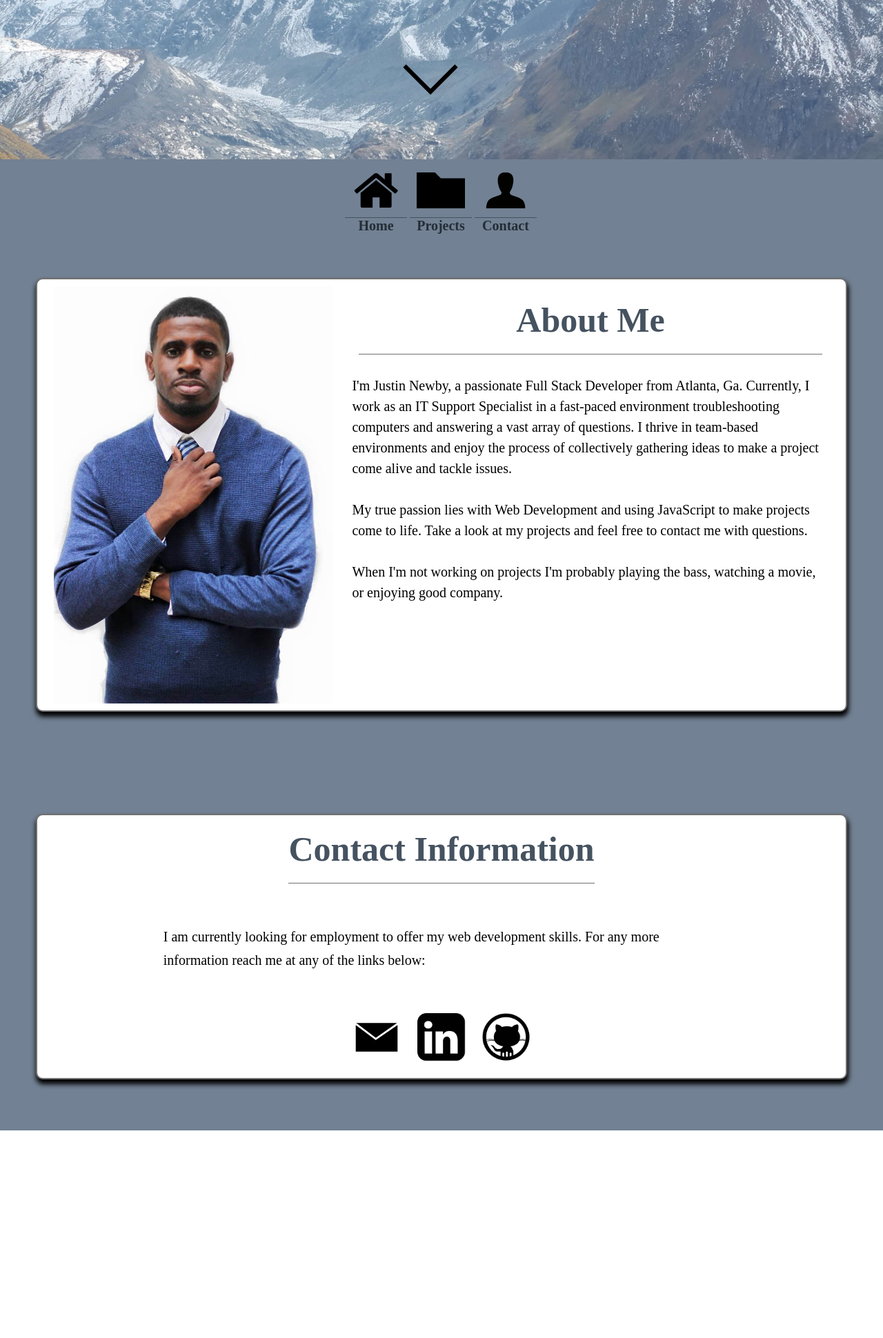
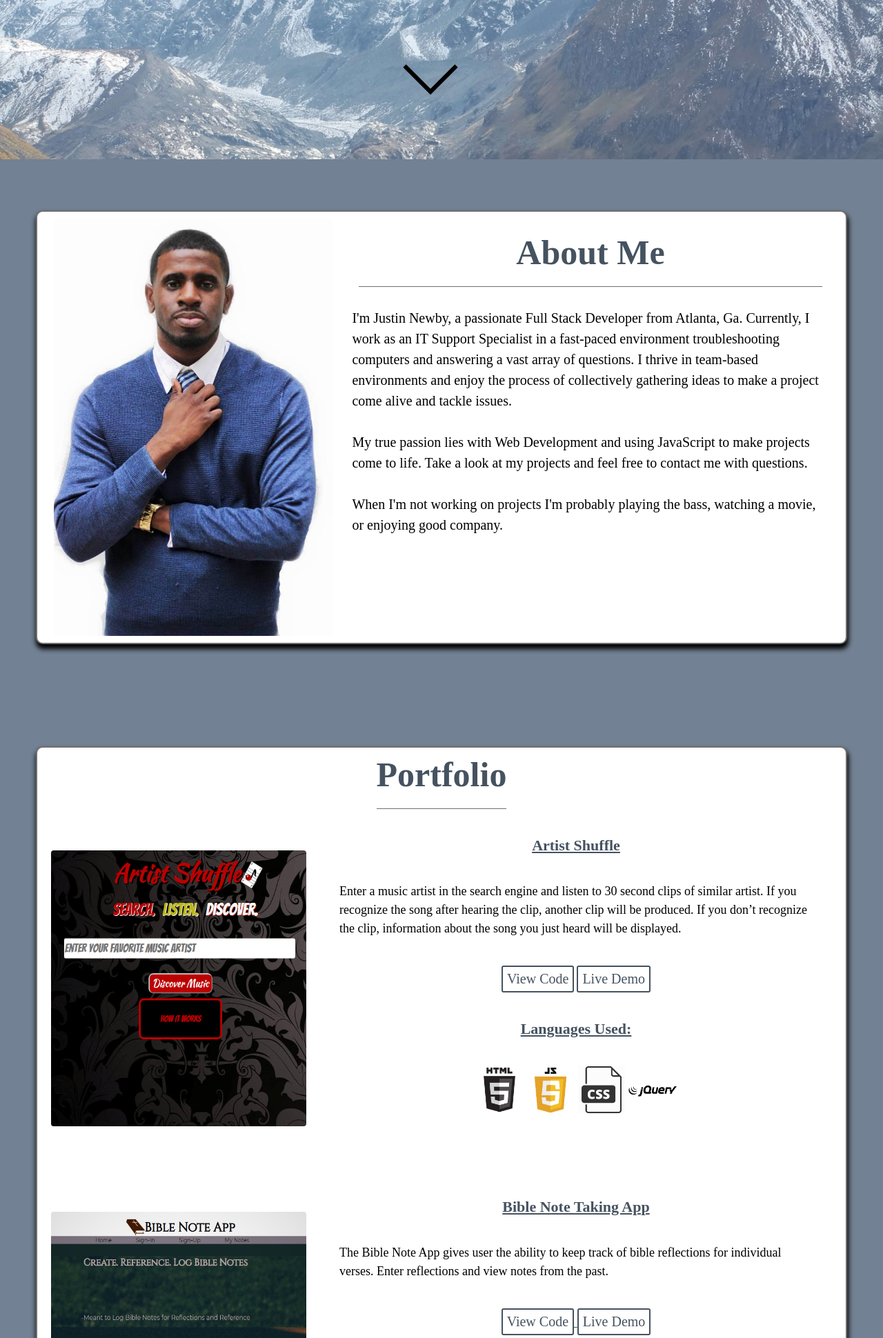
Before and after one commit to jnewby91/self, a PHP site: page / in a window 1280 px wide. Shown: the part 670-2610 px from the top of the page at 69% size. Before the commit the page ends 2309 px from the top, so only its background shows below. Run offline with PHP 8.4, Linux system fonts and the light colour scheme.

Commit message:
removes icons from site

```diff
--- a/home.html
+++ b/home.html
@@ -84,7 +84,7 @@
                     <div class="bibleNoteTakingApp">
                         <div class="description">
                             <h3> Bible Note Taking App</h3>
-                            <p>Enter a music artist in the search engine and listen to 30 second clips of similar artist. If you recognize the song after hearing the clip, another clip will be produced. If you don’t recognize the clip, information about the song you just heard will be displayed.
+                            <p>The Bible Note App gives user the ability to keep track of bible reflections for individual verses. Enter reflections and view notes from the past.
                             </p>
 
                             <a href="https://github.com/jnewby91/bibleNoteTakingApp">
--- a/main.css
+++ b/main.css
@@ -109,13 +109,13 @@
     box-shadow: 1px 6px 7px 1px black;
 }
 
-#Portfolio{
+/* #Portfolio{
     display: none;
 }
 
 #Contact_Info{
     display: none;
-}
+} */
 
 
 .About_Me .sectionOverlay img {
@@ -150,6 +150,9 @@
     line-height: 1.5;
     margin: 30px 0px 30px 0px;
     font-size: 20px;
+}
+.icons{
+    display: none;
 }
 
 .icons ul {
```
